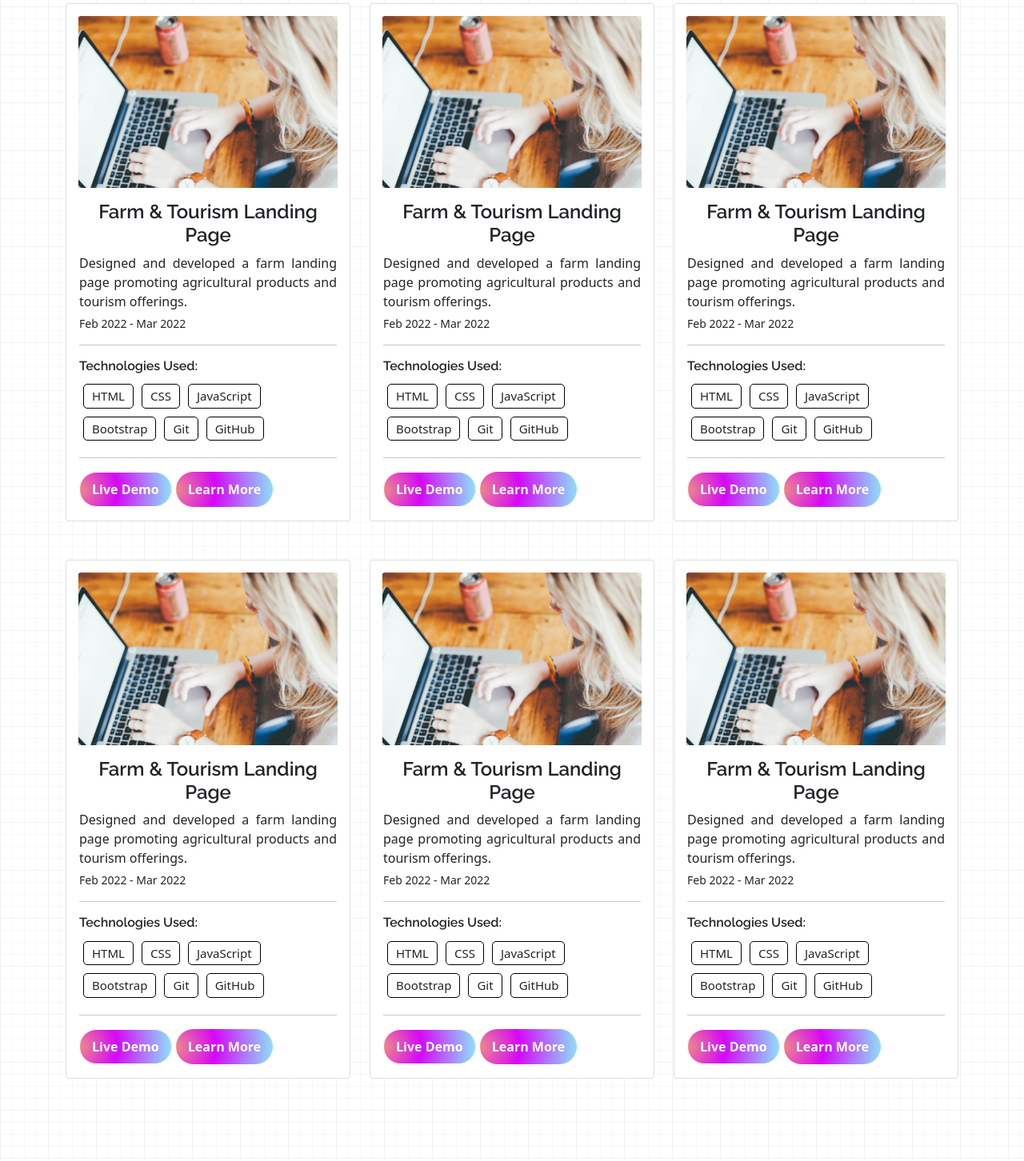
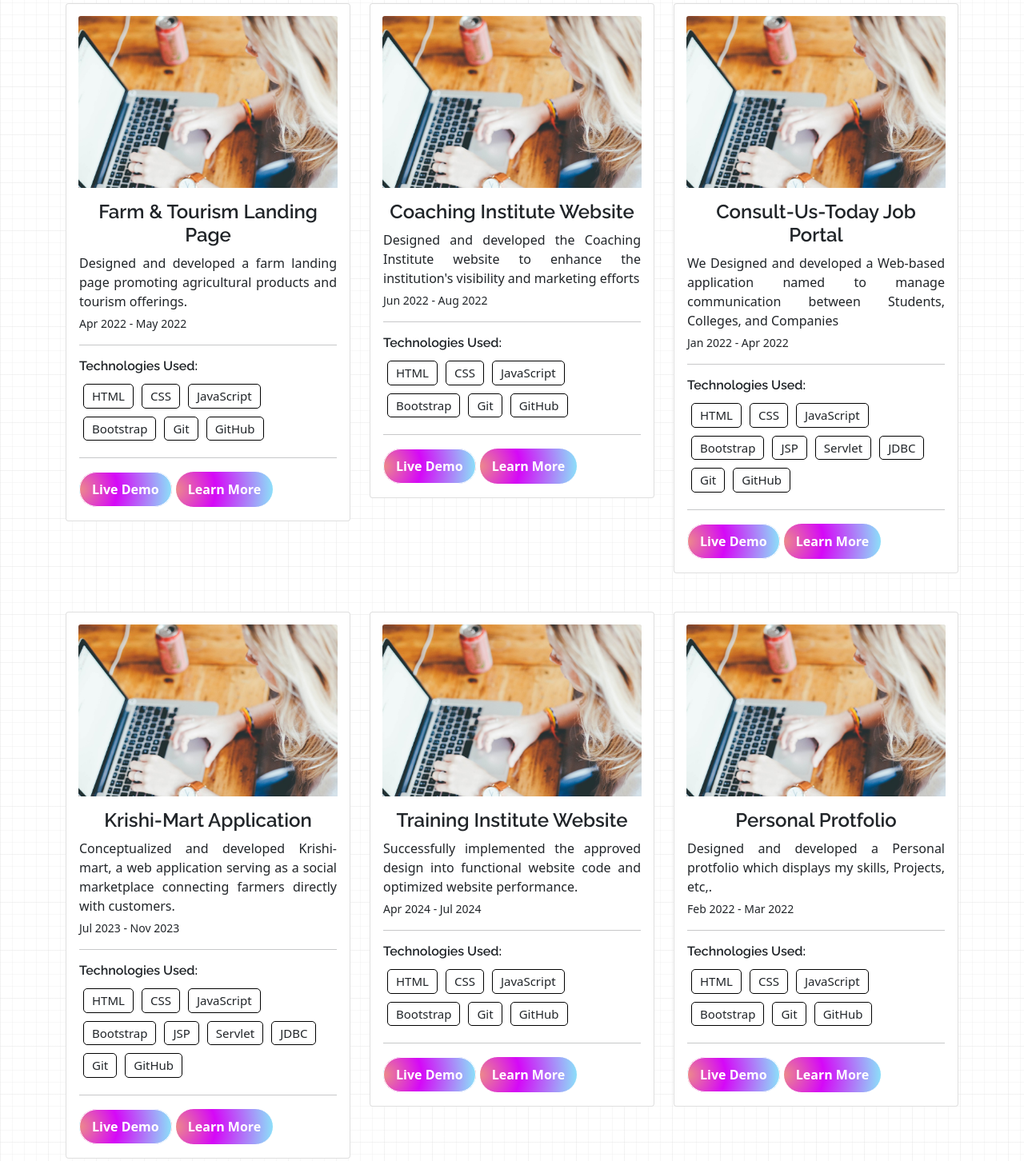
Before and after one commit to YashSMG/yashgadhwe.me, a plain HTML site: page index.html in a window 1280 px wide. Shown: the part 2509-3961 px from the top of the page at 80% size. Drawn offline with nearby package versions, Linux system fonts and the light colour scheme.

Commit message:
content added

```diff
--- a/index.html
+++ b/index.html
@@ -226,10 +226,223 @@
                             <div class="card-title">
                                 <h4>Farm & Tourism Landing Page</h4>
                             </div>
-                            <div class="card_">
+                            <div class="">
                                 <p class="card-text">Designed and developed a farm landing page promoting agricultural
                                     products and tourism offerings.</p>
-                                <p class="project_date">Feb 2022 - Mar 2022</p>
+                                <p class="project_date">Apr 2022 - May 2022</p>
+                            </div>
+                            <hr>
+                            <div class="project_skill_label_main">
+                                <h6>Technologies Used:</h6>
+                                <div class="project_skill_label">
+                                    <div>
+                                        <span>HTML</span>
+                                    </div>
+                                    <div>
+                                        <span>CSS</span>
+                                    </div>
+                                    <div>
+                                        <span>JavaScript</span>
+                                    </div>
+                                    <div>
+                                        <span>Bootstrap</span>
+                                    </div>
+                                    <div>
+                                        <span>Git</span>
+                                    </div>
+                                    <div>
+                                        <span>GitHub</span>
+                                    </div>
+                                </div>
+                            </div>
+                            <hr>
+                            <div class="project_btn">
+                                <a href="#" class="">Live Demo</a>
+                                <a href="#" class="" type="button">Learn More</a>
+                            </div>
+                        </div>
+                    </div>
+                </div>
+
+                <div class="col-lg-4 mt-4">
+                    <div class="card">
+                        <div class="card_img">
+                            <img class="card-img-top" src="images/portfolioImage1.jpg" alt="Card image" style="width:100%">
+                        </div>
+                        <!-- <video src=""></video> -->
+                        <div class="card-body">
+                            <div class="card-title">
+                                <h4>Coaching Institute Website</h4>
+                            </div>
+                            <div class="">
+                                <p class="card-text">Designed and developed the Coaching Institute website to enhance
+                                    the institution's visibility and marketing efforts</p>
+                                <p class="project_date">Jun 2022 - Aug 2022</p>
+                            </div>
+                            <hr>
+                            <div class="project_skill_label_main">
+                                <h6>Technologies Used:</h6>
+                                <div class="project_skill_label">
+                                    <div>
+                                        <span>HTML</span>
+                                    </div>
+                                    <div>
+                                        <span>CSS</span>
+                                    </div>
+                                    <div>
+                                        <span>JavaScript</span>
+                                    </div>
+                                    <div>
+                                        <span>Bootstrap</span>
+                                    </div>
+                                    <div>
+                                        <span>Git</span>
+                                    </div>
+                                    <div>
+                                        <span>GitHub</span>
+                                    </div>
+                                </div>
+                            </div>
+                            <hr>
+                            <div class="project_btn">
+                                <a href="#" class="">Live Demo</a>
+                                <a href="#" class="" type="button">Learn More</a>
+                            </div>
+                        </div>
+                    </div>
+                </div>
+
+                <div class="col-lg-4 mt-4">
+                    <div class="card">
+                        <div class="card_img">
+                            <img class="card-img-top" src="images/portfolioImage1.jpg" alt="Card image" style="width:100%">
+                        </div>
+                        <!-- <video src=""></video> -->
+                        <div class="card-body">
+                            <div class="card-title">
+                                <h4>Consult-Us-Today Job Portal</h4>
+                            </div>
+                            <div class="">
+                                <p class="card-text">We Designed and developed a Web-based
+                                    application named to manage communication between Students, Colleges, and Companies</p>
+                                <p class="project_date">Jan 2022 - Apr 2022</p>
+                            </div>
+                            <hr>
+                            <div class="project_skill_label_main">
+                                <h6>Technologies Used:</h6>
+                                <div class="project_skill_label">
+                                    <div>
+                                        <span>HTML</span>
+                                    </div>
+                                    <div>
+                                        <span>CSS</span>
+                                    </div>
+                                    <div>
+                                        <span>JavaScript</span>
+                                    </div>
+                                    <div>
+                                        <span>Bootstrap</span>
+                                    </div>
+                                    <div>
+                                        <span>JSP</span>
+                                    </div>
+                                    <div>
+                                        <span>Servlet</span>
+                                    </div>
+                                    <div>
+                                        <span>JDBC</span>
+                                    </div>
+                                    <div>
+                                        <span>Git</span>
+                                    </div>
+                                    <div>
+                                        <span>GitHub</span>
+                                    </div>
+                                </div>
+                            </div>
+                            <hr>
+                            <div class="project_btn">
+                                <a href="#" class="">Live Demo</a>
+                                <a href="#" class="" type="button">Learn More</a>
+                            </div>
+                        </div>
+                    </div>
+                </div>
+            </div>
+            <br>
+            <div class="row">
+                <div class="col-lg-4 mt-4">
+                    <div class="card ">
+                        <div class="card_img">
+                            <img class="card-img-top" src="images/portfolioImage1.jpg" alt="Card image" style="width:100%">
+                        </div>
+                        <!-- <video src=""></video> -->
+                        <div class="card-body">
+                            <div class="card-title">
+                                <h4>Krishi-Mart Application</h4>
+                            </div>
+                            <div class="">
+                                <p class="card-text">Conceptualized and developed Krishi-mart, a web application serving
+                                    as a social marketplace connecting farmers directly with customers.</p>
+                                <p class="project_date">Jul 2023 - Nov 2023</p>
+                            </div>
+                            <hr>
+                            <div class="project_skill_label_main">
+                                <h6>Technologies Used:</h6>
+                                <div class="project_skill_label">
+                                    <div>
+                                        <span>HTML</span>
+                                    </div>
+                                    <div>
+                                        <span>CSS</span>
+                                    </div>
+                                    <div>
+                                        <span>JavaScript</span>
+                                    </div>
+                                    <div>
+                                        <span>Bootstrap</span>
+                                    </div>
+                                    <div>
+                                        <span>JSP</span>
+                                    </div>
+                                    <div>
+                                        <span>Servlet</span>
+                                    </div>
+                                    <div>
+                                        <span>JDBC</span>
+                                    </div>
+                                    <div>
+                                        <span>Git</span>
+                                    </div>
+                                    <div>
+                                        <span>GitHub</span>
+                                    </div>
+                                </div>
+                            </div>
+                            <hr>
+                            <div class="project_btn">
+                                <a href="#" class="">Live Demo</a>
+                                <a href="#" class="" type="button">Learn More</a>
+                            </div>
+                        </div>
+                    </div>
+                </div>
+
+                <div class="col-lg-4 mt-4">
+                    <div class="card ">
+                        <div class="card_img">
+                            <img class="card-img-top" src="images/portfolioImage1.jpg" alt="Card image" style="width:100%">
+                        </div>
+                        <!-- <video src=""></video> -->
+                        <div class="card-body">
+                            <div class="card-title">
+                                <h4>Training Institute Website</h4>
+                            </div>
+                            <div class="">
+                                <p class="card-text">Successfully implemented the approved design into functional
+                                    website code and optimized website
+                                    performance.</p>
+                                <p class="project_date">Apr 2024 - Jul 2024</p>
                             </div>
                             <hr>
                             <div class="project_skill_label_main">
@@ -272,205 +485,10 @@
                         <!-- <video src=""></video> -->
                         <div class="card-body">
                             <div class="card-title">
-                                <h4>Farm & Tourism Landing Page</h4>
+                                <h4>Personal Protfolio</h4>
                             </div>
-                            <div class="card_">
-                                <p class="card-text">Designed and developed a farm landing page promoting agricultural
-                                    products and tourism offerings.</p>
-                                <p class="project_date">Feb 2022 - Mar 2022</p>
-                            </div>
-                            <hr>
-                            <div class="project_skill_label_main">
-                                <h6>Technologies Used:</h6>
-                                <div class="project_skill_label">
-                                    <div>
-                                        <span>HTML</span>
-                                    </div>
-                                    <div>
-                                        <span>CSS</span>
-                                    </div>
-                                    <div>
-                                        <span>JavaScript</span>
-                                    </div>
-                                    <div>
-                                        <span>Bootstrap</span>
-                                    </div>
-                                    <div>
-                                        <span>Git</span>
-                                    </div>
-                                    <div>
-                                        <span>GitHub</span>
-                                    </div>
-                                </div>
-                            </div>
-                            <hr>
-                            <div class="project_btn">
-                                <a href="#" class="">Live Demo</a>
-                                <a href="#" class="" type="button">Learn More</a>
-                            </div>
-                        </div>
-                    </div>
-                </div>
-
-                <div class="col-lg-4 mt-4">
-                    <div class="card ">
-                        <div class="card_img">
-                            <img class="card-img-top" src="images/portfolioImage1.jpg" alt="Card image" style="width:100%">
-                        </div>
-                        <!-- <video src=""></video> -->
-                        <div class="card-body">
-                            <div class="card-title">
-                                <h4>Farm & Tourism Landing Page</h4>
-                            </div>
-                            <div class="card_">
-                                <p class="card-text">Designed and developed a farm landing page promoting agricultural
-                                    products and tourism offerings.</p>
-                                <p class="project_date">Feb 2022 - Mar 2022</p>
-                            </div>
-                            <hr>
-                            <div class="project_skill_label_main">
-                                <h6>Technologies Used:</h6>
-                                <div class="project_skill_label">
-                                    <div>
-                                        <span>HTML</span>
-                                    </div>
-                                    <div>
-                                        <span>CSS</span>
-                                    </div>
-                                    <div>
-                                        <span>JavaScript</span>
-                                    </div>
-                                    <div>
-                                        <span>Bootstrap</span>
-                                    </div>
-                                    <div>
-                                        <span>Git</span>
-                                    </div>
-                                    <div>
-                                        <span>GitHub</span>
-                                    </div>
-                                </div>
-                            </div>
-                            <hr>
-                            <div class="project_btn">
-                                <a href="#" class="">Live Demo</a>
-                                <a href="#" class="" type="button">Learn More</a>
-                            </div>
-                        </div>
-                    </div>
-                </div>
-            </div>
-            <br>
-            <div class="row">
-                <div class="col-lg-4 mt-4">
-                    <div class="card ">
-                        <div class="card_img">
-                            <img class="card-img-top" src="images/portfolioImage1.jpg" alt="Card image" style="width:100%">
-                        </div>
-                        <!-- <video src=""></video> -->
-                        <div class="card-body">
-                            <div class="card-title">
-                                <h4>Farm & Tourism Landing Page</h4>
-                            </div>
-                            <div class="card_">
-                                <p class="card-text">Designed and developed a farm landing page promoting agricultural
-                                    products and tourism offerings.</p>
-                                <p class="project_date">Feb 2022 - Mar 2022</p>
-                            </div>
-                            <hr>
-                            <div class="project_skill_label_main">
-                                <h6>Technologies Used:</h6>
-                                <div class="project_skill_label">
-                                    <div>
-                                        <span>HTML</span>
-                                    </div>
-                                    <div>
-                                        <span>CSS</span>
-                                    </div>
-                                    <div>
-                                        <span>JavaScript</span>
-                                    </div>
-                                    <div>
-                                        <span>Bootstrap</span>
-                                    </div>
-                                    <div>
-                                        <span>Git</span>
-                                    </div>
-                                    <div>
-                                        <span>GitHub</span>
-                                    </div>
-                                </div>
-                            </div>
-                            <hr>
-                            <div class="project_btn">
-                                <a href="#" class="">Live Demo</a>
-                                <a href="#" class="" type="button">Learn More</a>
-                            </div>
-                        </div>
-                    </div>
-                </div>
-
-                <div class="col-lg-4 mt-4">
-                    <div class="card ">
-                        <div class="card_img">
-                            <img class="card-img-top" src="images/portfolioImage1.jpg" alt="Card image" style="width:100%">
-                        </div>
-                        <!-- <video src=""></video> -->
-                        <div class="card-body">
-                            <div class="card-title">
-                                <h4>Farm & Tourism Landing Page</h4>
-                            </div>
-                            <div class="card_">
-                                <p class="card-text">Designed and developed a farm landing page promoting agricultural
-                                    products and tourism offerings.</p>
-                                <p class="project_date">Feb 2022 - Mar 2022</p>
-                            </div>
-                            <hr>
-                            <div class="project_skill_label_main">
-                                <h6>Technologies Used:</h6>
-                                <div class="project_skill_label">
-                                    <div>
-                                        <span>HTML</span>
-                                    </div>
-                                    <div>
-                                        <span>CSS</span>
-                                    </div>
-                                    <div>
-                                        <span>JavaScript</span>
-                                    </div>
-                                    <div>
-                                        <span>Bootstrap</span>
-                                    </div>
-                                    <div>
-                                        <span>Git</span>
-                                    </div>
-                                    <div>
-                                        <span>GitHub</span>
-                                    </div>
-                                </div>
-                            </div>
-                            <hr>
-                            <div class="project_btn">
-                                <a href="#" class="">Live Demo</a>
-                                <a href="#" class="" type="button">Learn More</a>
-                            </div>
-                        </div>
-                    </div>
-                </div>
-
-                <div class="col-lg-4 mt-4">
-                    <div class="card ">
-                        <div class="card_img">
-                            <img class="card-img-top" src="images/portfolioImage1.jpg" alt="Card image" style="width:100%">
-                        </div>
-                        <!-- <video src=""></video> -->
-                        <div class="card-body">
-                            <div class="card-title">
-                                <h4>Farm & Tourism Landing Page</h4>
-                            </div>
-                            <div class="card_">
-                                <p class="card-text">Designed and developed a farm landing page promoting agricultural
-                                    products and tourism offerings.</p>
+                            <div class="">
+                                <p class="card-text">Designed and developed a Personal protfolio which displays my skills, Projects, etc,.</p>
                                 <p class="project_date">Feb 2022 - Mar 2022</p>
                             </div>
                             <hr>
```
